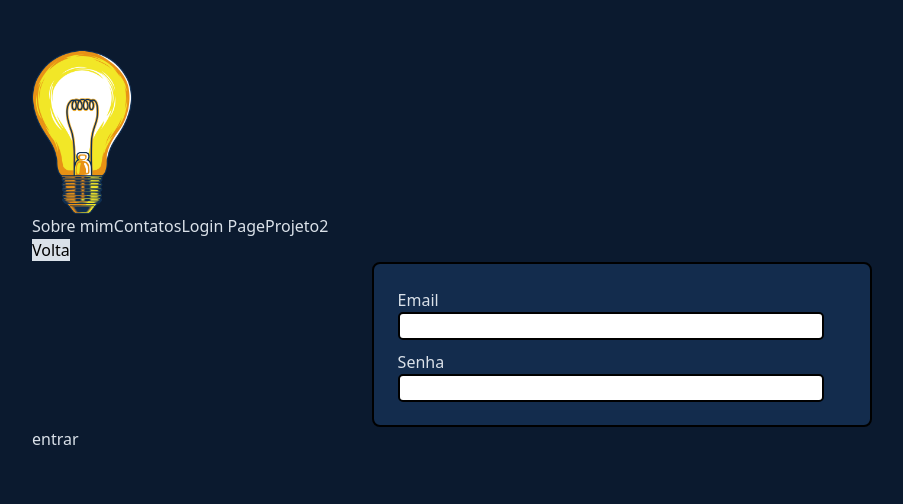
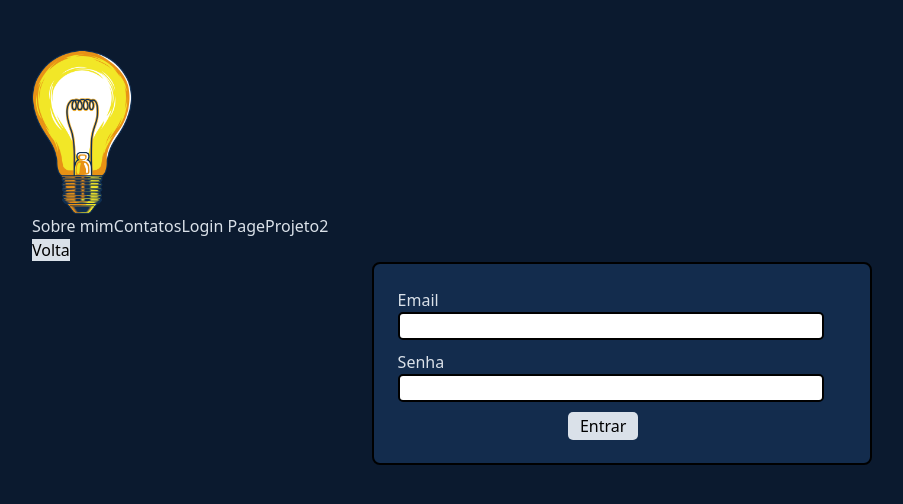
Before and after one commit to LucasMedeirosLuz/curriculo-Public, a Next.js app: page /loginPage in a window 1280 px wide. Shown: the top 504 px of the page, without its empty margins (18-921 px from the left). Built offline with nearby package versions, Linux system fonts and the light colour scheme.

Commit message:
cssLoginPage

```diff
--- a/src/pages/loginPage.tsx
+++ b/src/pages/loginPage.tsx
@@ -1,8 +1,9 @@
 import Link from "next/link";
 import Head from "next/head";
+import { log } from "console";
 
 const button = () => {
-
+  console.log('Ola')
 }
 
 const loginPage = () => {
@@ -29,20 +30,14 @@
         <label htmlFor="senhaLogin">Senha</label>
         <input type="password" id="senhaLogin" name="password" className="inputLogin"/>
         </div>
-      </div>
-      <div>
-        <Link
-          href="/filmes"
+        <button
+          className="loginButton"
+          type="button"
+          onClick={ button }
+          disabled={ !button }
         >
-          <button
-            type="button"
-            onClick={ button }
-            disabled={ !button }
-            className="loginButton"
-          >
-            entrar
-          </button>
-        </Link>
+          Entrar
+        </button>
       </div>
     </main>
     </>
--- a/src/styles/globals.css
+++ b/src/styles/globals.css
@@ -10,6 +10,5 @@
 
 .Link {
   background-color: #DAE1E9;
-
   color: black;
 }
--- a/src/styles/loginPage.css
+++ b/src/styles/loginPage.css
@@ -1,15 +1,15 @@
 .loginContainer {
   display: flex;
+  flex-direction: column;
   border-radius: 8px;
   width: 75% ;
   max-width: 500px;
   margin: auto;
   border: 2px solid black;
   padding: 2%;
-  justify-content: center;
+  padding-left: 2%;
   gap: 10px;
   background-color: #132C4D;
-  flex-direction: column;
 }
 
 .inputLogin {
@@ -17,9 +17,13 @@
   width: 95%;
   border-radius: 5px;
   border:2px solid black;
-  display: flex;
 }
 
 .loginButton {
-  display: flex;
+  background-color: #DAE1E9;
+  color: black;
+  padding: 2px;
+  border-radius: 5px;
+  width: 70px;
+  margin-left: 38%;
 }
```
